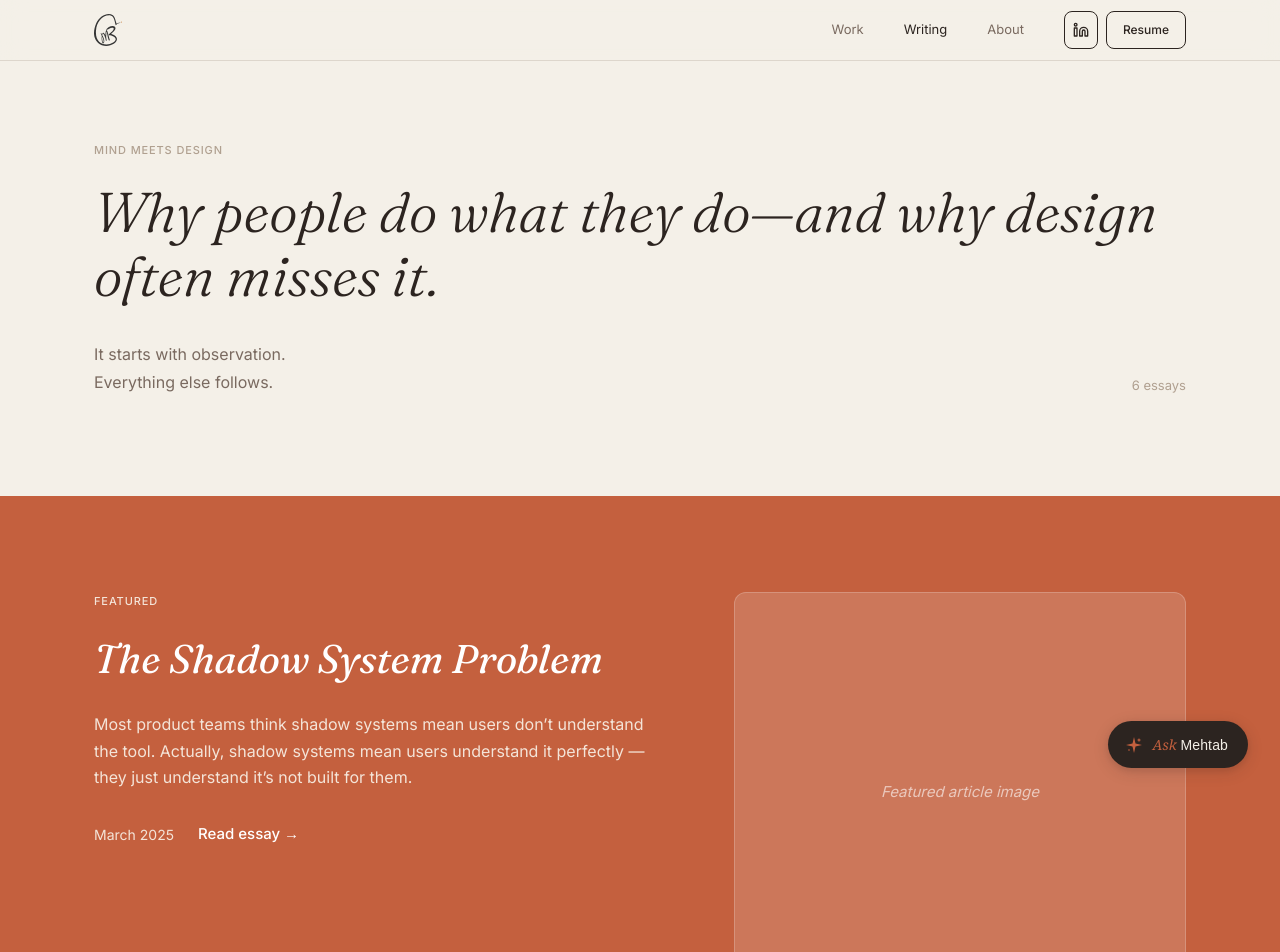
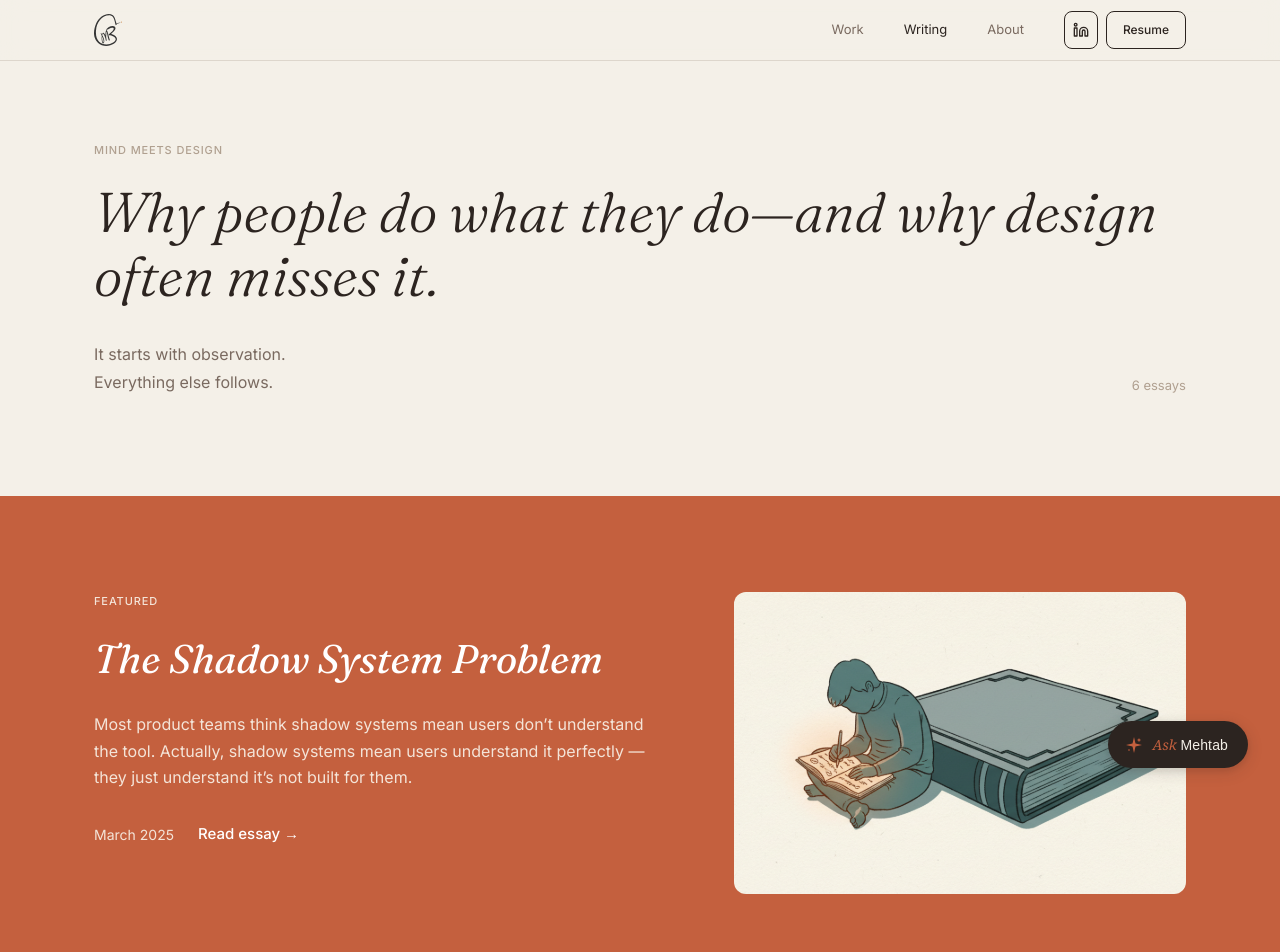
Before and after one commit to mehtabbadwal/Portfolio, a React (Vite) app: page /writing in a window 1280 px wide. Shown: the top 952 px of the page. Built offline with nearby package versions, Linux system fonts and the light colour scheme.

Commit message:
feat: add shadow system svg to writing section and blog post hero
https://claude.ai/code/session_01WNt9tAhD7SuZQSNBS2YcXk

```diff
--- a/src/components/BlogPost.jsx
+++ b/src/components/BlogPost.jsx
@@ -42,30 +42,16 @@ const BlogPost = ({
             {date} &middot; {author} &middot; {readTime} min read
           </div>
 
-          {/* Hero Image — always visible */}
-          <div className="cs__hero-image fade-up" style={{
-            marginBottom: '3.75rem',
-            display: 'flex',
-            alignItems: 'center',
-            justifyContent: 'center',
-          }}>
-            {heroImage ? (
+          {/* Hero Image */}
+          {heroImage && (
+            <div className="cs__hero-image fade-up" style={{ marginBottom: '3.75rem' }}>
               <img
                 src={heroImage}
                 alt={title}
-                style={{ width: '100%', height: '100%', objectFit: 'cover' }}
+                style={{ width: '100%', height: 'auto', display: 'block' }}
               />
-            ) : (
-              <span style={{
-                fontFamily: 'var(--font-body)',
-                fontSize: '0.9375rem',
-                color: 'var(--color-light)',
-                fontStyle: 'italic',
-              }}>
-                Hero image
-              </span>
-            )}
-          </div>
+            </div>
+          )}
         </div>
       </section>
 
--- a/src/pages/Writing.css
+++ b/src/pages/Writing.css
@@ -124,20 +124,9 @@
 
 .wp__featured-right {
   flex: 1;
-  display: flex;
-  align-items: center;
-  justify-content: center;
-  background: rgba(255, 255, 255, 0.15);
+  align-self: center;
   border-radius: 12px;
-  min-height: 400px;
-  border: 1px solid rgba(255, 255, 255, 0.2);
-}
-
-.wp__featured-image-label {
-  font-family: var(--font-body);
-  font-size: 0.9375rem;
-  color: rgba(255, 255, 255, 0.6);
-  font-style: italic;
+  overflow: hidden;
 }
 
 /* ── Article Grid ── */
--- a/src/pages/Writing.jsx
+++ b/src/pages/Writing.jsx
@@ -94,7 +94,11 @@ function Writing() {
               </div>
             </div>
             <div className="wp__featured-right fade-up">
-              <span className="wp__featured-image-label">Featured article image</span>
+              <img
+                src="/shadow-system.svg"
+                alt="The Shadow System Problem"
+                style={{ width: '100%', height: 'auto', display: 'block' }}
+              />
             </div>
           </div>
         </div>
--- a/src/pages/blog/ShadowSystemProblem.jsx
+++ b/src/pages/blog/ShadowSystemProblem.jsx
@@ -7,7 +7,7 @@ function ShadowSystemProblem() {
       date="MAR 8"
       author="MEHTAB BADWAL"
       readTime="8"
-      heroImage={null}
+      heroImage="/shadow-system.svg"
       prevPost={{
         title: 'Stay out of the way',
         url: '/blog/stay-out-of-the-way',
```
